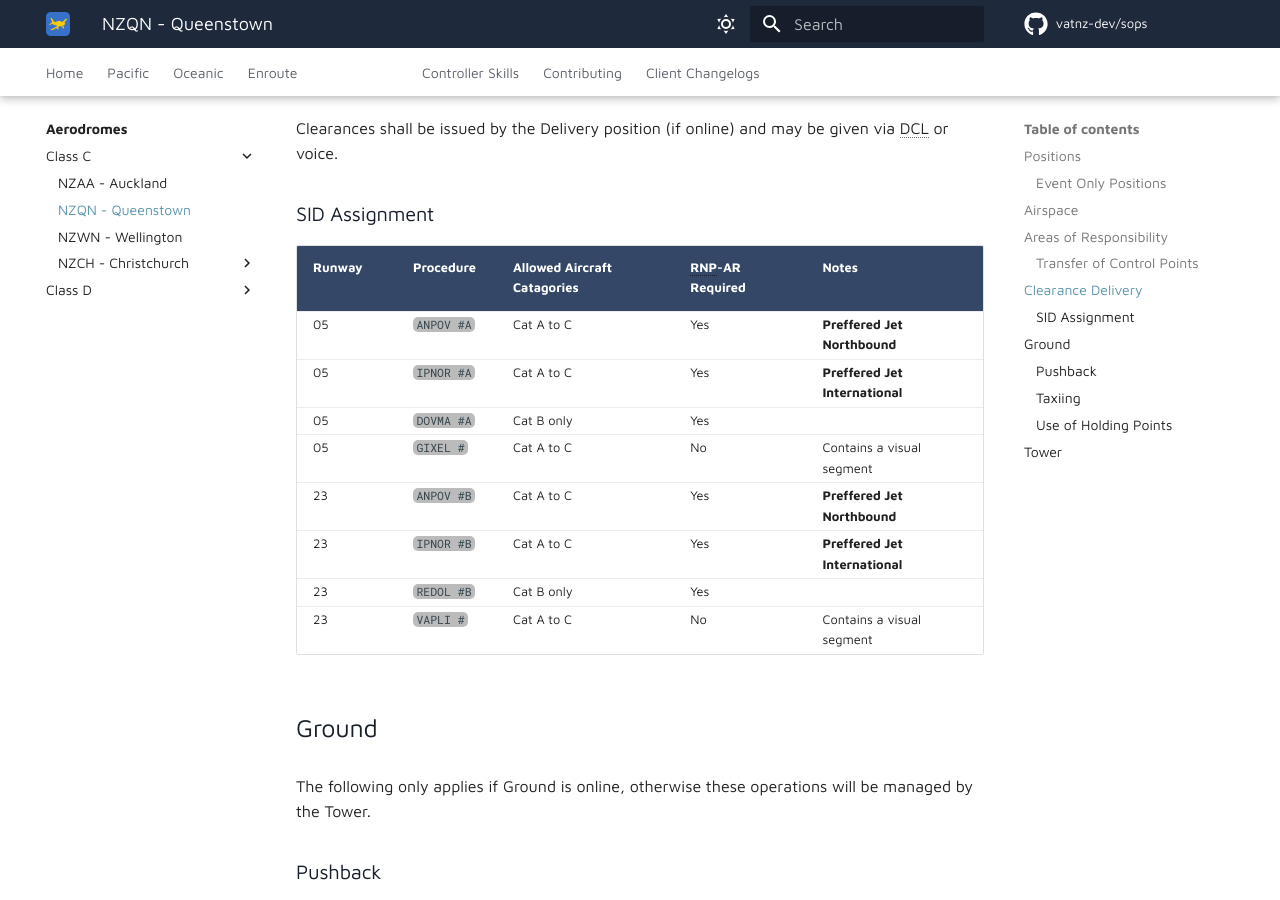
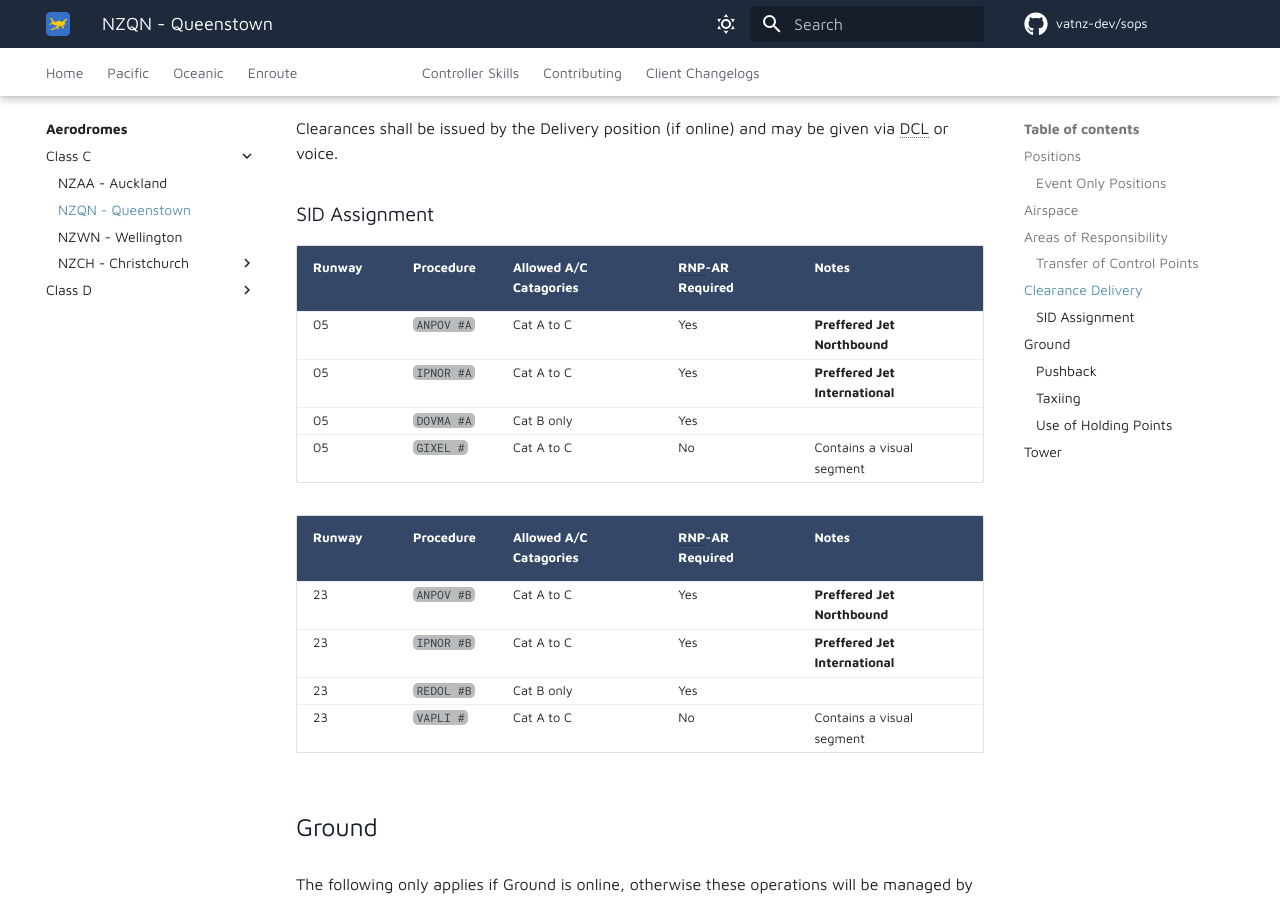
Before and after one commit to vatnz-dev/sops, an MkDocs documentation site: the page built from docs/aerodromes/Class-C/nzqn.md, in a window 1280 px wide and 900 px high, scrolled down 2708 px. Built offline with MkDocs 1.6.1 and Material for MkDocs 9.7.7, drawn with Linux system fonts in a browser that asks for light colours; comment, search, counter and statistics services are not loaded.

Commit message:
Edit SID Assignment

```diff
--- a/docs/aerodromes/Class-C/nzqn.md
+++ b/docs/aerodromes/Class-C/nzqn.md
@@ -56,12 +56,15 @@ Clearances shall be issued by the Delivery position (if online) and may be given
 
 ### SID Assignment
 
-| Runway | Procedure  | Allowed Aircraft Catagories | RNP-AR Required | Notes                           |
+| Runway | Procedure  | Allowed A/C Catagories      | RNP-AR Required | Notes                           |
 | ------ | ---------- | --------------------------- | ----------------|-------------------------------- |
 |   05   | `ANPOV #A` | Cat A to C                  | Yes             | **Preffered Jet Northbound**    |
 |   05   | `IPNOR #A` | Cat A to C                  | Yes             | **Preffered Jet International** |
 |   05   | `DOVMA #A` | Cat B only                  | Yes             |                                 |
 |   05   | `GIXEL #`  | Cat A to C                  | No              | Contains a visual segment       |
+
+| Runway | Procedure  | Allowed A/C Catagories      | RNP-AR Required | Notes                           |
+| ------ | ---------- | --------------------------- | ----------------|-------------------------------- |
 |   23   | `ANPOV #B` | Cat A to C                  | Yes             | **Preffered Jet Northbound**    |
 |   23   | `IPNOR #B` | Cat A to C                  | Yes             | **Preffered Jet International** |
 |   23   | `REDOL #B` | Cat B only                  | Yes             |                                 |
```
